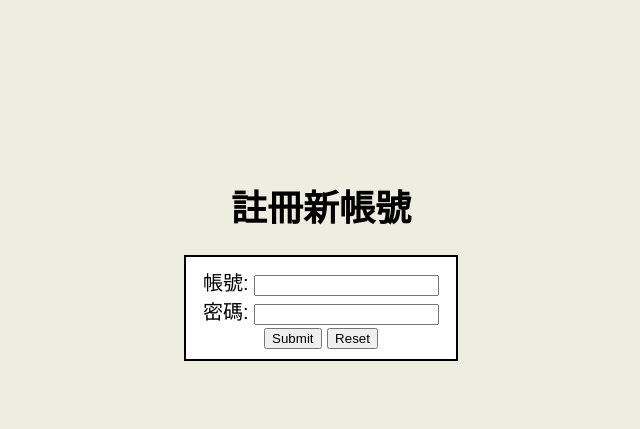
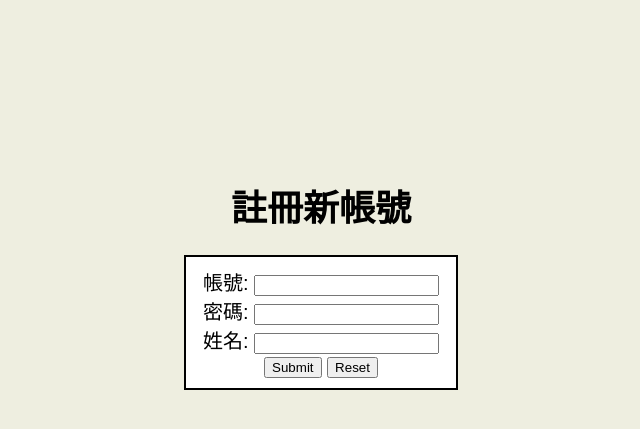
Before and after one commit to NCNU-OpenSource/1041-SE-Team7, a PHP site: page /register.php in a window 1280 px wide. Shown: the top 429 px of the page, without its empty margins (319-959 px from the left). Run offline with PHP 8.4, Linux system fonts and the light colour scheme.

Commit message:
add name to register

```diff
--- a/register.php
+++ b/register.php
@@ -33,6 +33,7 @@ body{
 <div id="rr" align="center">
 帳號: <input type="text" name="id"><br />
 密碼: <input type="password" name="pwd"><br />
+姓名: <input type="text" name="pname"><br />
 <input type="submit">
 <input type="reset">
 </div>
```
